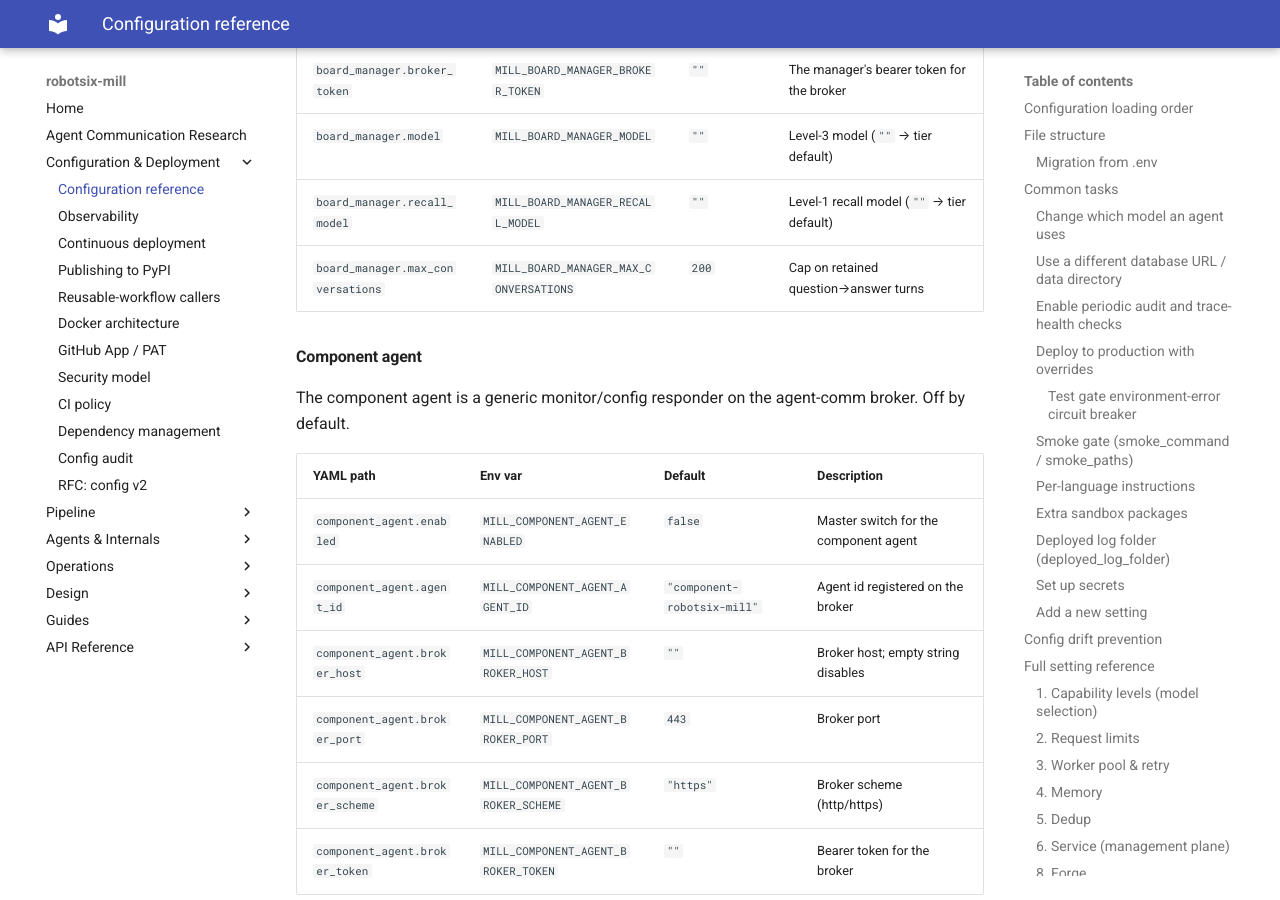
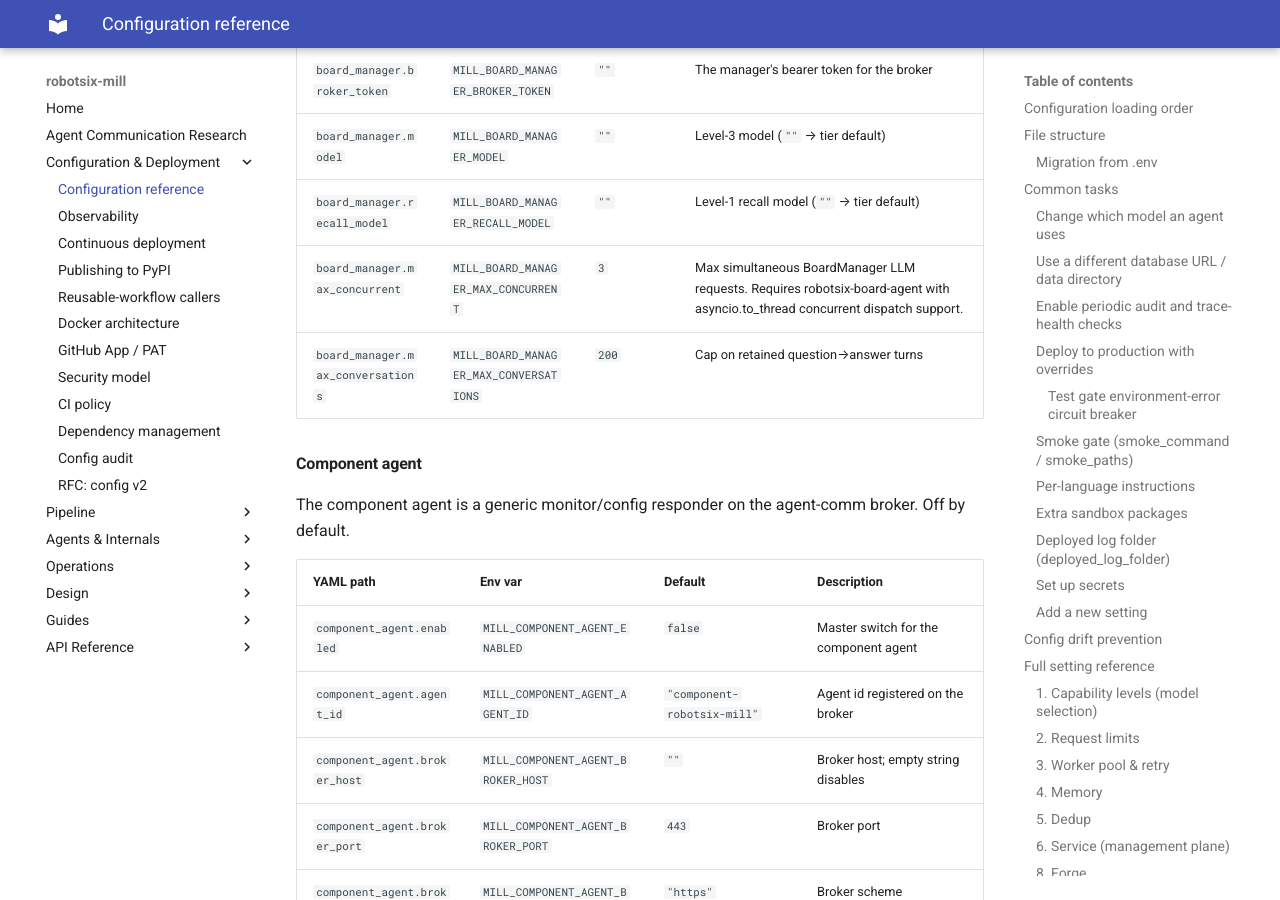
Before and after one commit to damien-robotsix/robotsix-mill, an MkDocs documentation site: the page built from docs/configuration.md, in a window 1280 px wide and 900 px high, scrolled down 36906 px. Built offline with MkDocs 1.6.1 and Material for MkDocs 9.7.7, drawn with Linux system fonts in a browser that asks for light colours.

Commit message:
mill: config drift: board_manager.max_concurrent missing from docs (20260629T091957Z-config-drift-board-manager-max-concurren-7e2e)

```diff
--- a/docs/configuration.md
+++ b/docs/configuration.md
@@ -882,6 +882,7 @@ Both are off by default.
 | `board_manager.broker_token` | `MILL_BOARD_MANAGER_BROKER_TOKEN` | `""` | The manager's bearer token for the broker |
 | `board_manager.model` | `MILL_BOARD_MANAGER_MODEL` | `""` | Level-3 model (`""` → tier default) |
 | `board_manager.recall_model` | `MILL_BOARD_MANAGER_RECALL_MODEL` | `""` | Level-1 recall model (`""` → tier default) |
+| `board_manager.max_concurrent` | `MILL_BOARD_MANAGER_MAX_CONCURRENT` | `3` | Max simultaneous BoardManager LLM requests. Requires robotsix-board-agent with asyncio.to_thread concurrent dispatch support. |
 | `board_manager.max_conversations` | `MILL_BOARD_MANAGER_MAX_CONVERSATIONS` | `200` | Cap on retained question→answer turns |
 
 #### Component agent
```
Also changed, not shown: CHANGELOG.md (+2 -0 lines).
